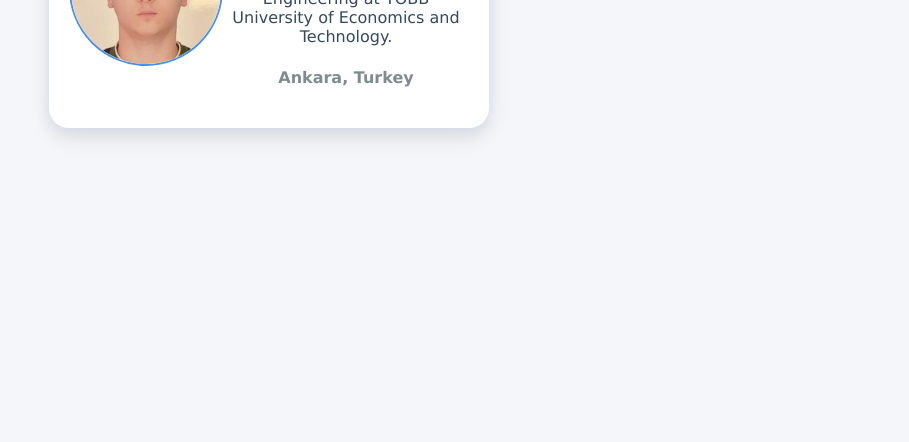
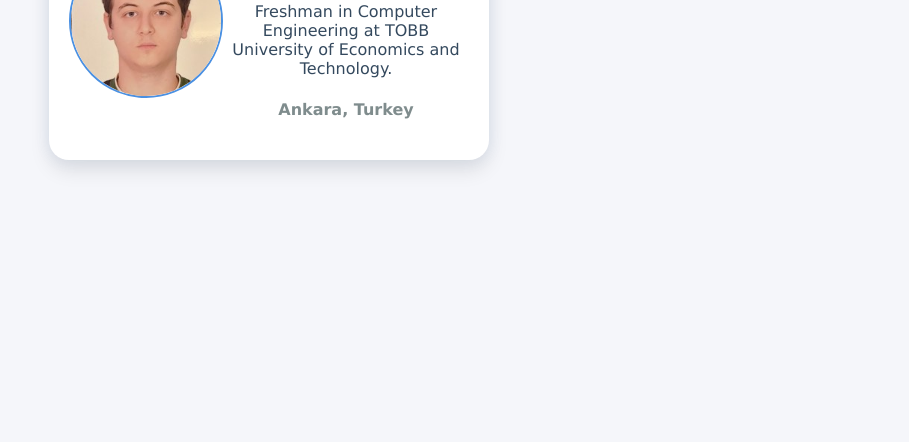
Before and after one commit to OrhanFaruk/business-card, a plain HTML site: page index.html in a window 1280 px wide. Shown: the part 358-800 px from the top of the page, without its empty margins (371-1280 px from the left). Drawn offline with Linux system fonts and the light colour scheme.

Commit message:
Update style.css

```diff
--- a/style.css
+++ b/style.css
@@ -1,7 +1,11 @@
 body {
-    margin: 20px;
+    margin: 0;
     font-family: Verdana, Geneva, Tahoma, sans-serif;
     transition: all 0.3s ease;
+    min-height: 100vh;
+    display: flex;
+    justify-content: center;
+    align-items: center;
 }
 
 .avatar {
@@ -13,7 +17,7 @@ body {
 
 .card {
     width: 400px;
-    margin: 250px auto 250px auto;
+    margin: 0 auto;
     padding: 20px;
     display: flex;
     justify-content: space-around;
@@ -21,7 +25,8 @@ body {
     background: #ffffff;
     color: #2c3e50;
     border-radius: 20px;
-    box-shadow: 0 10px 20px rgba(0, 0, 0, 0.1);
+    box-shadow: 0 10px 20px rgba(0, 0, 0, 0.1),
+        0 0 15px rgba(74, 144, 226, 0.1);
     transition: all 0.3s ease;
 }
 
```
